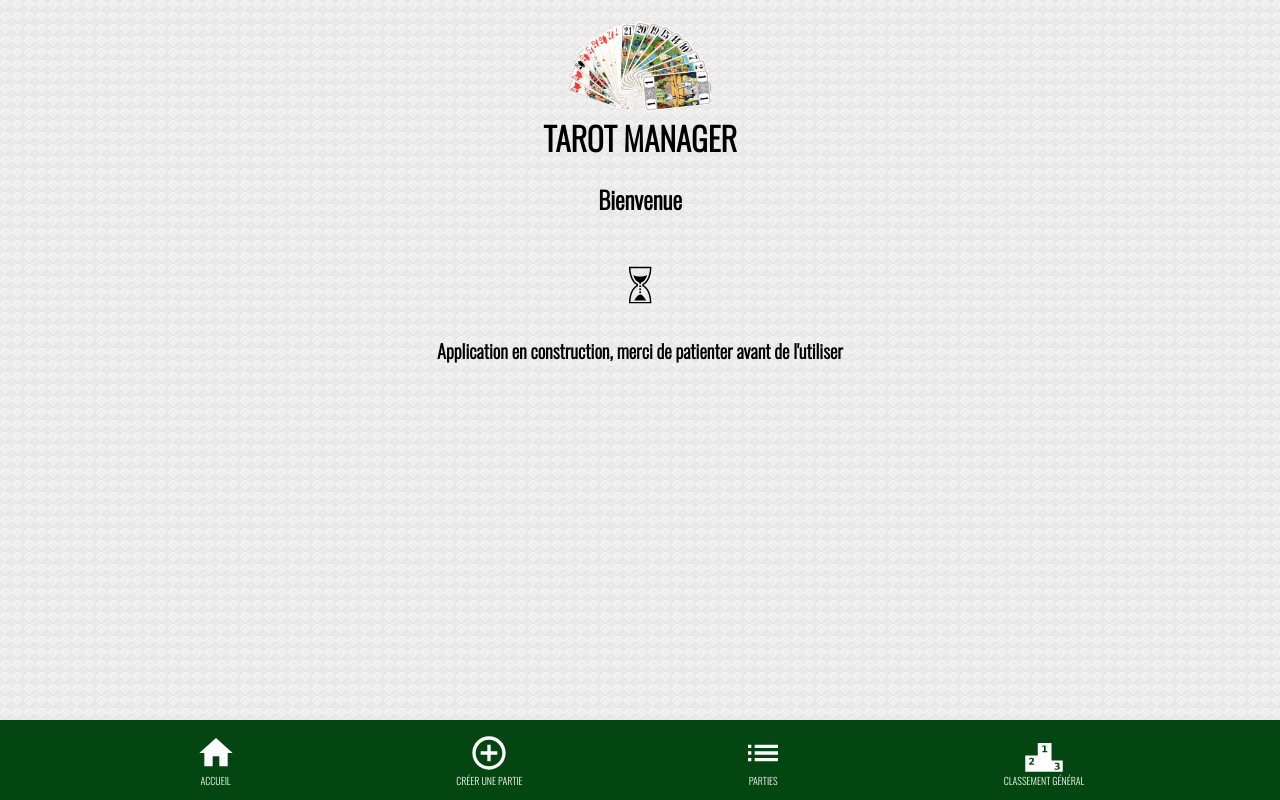
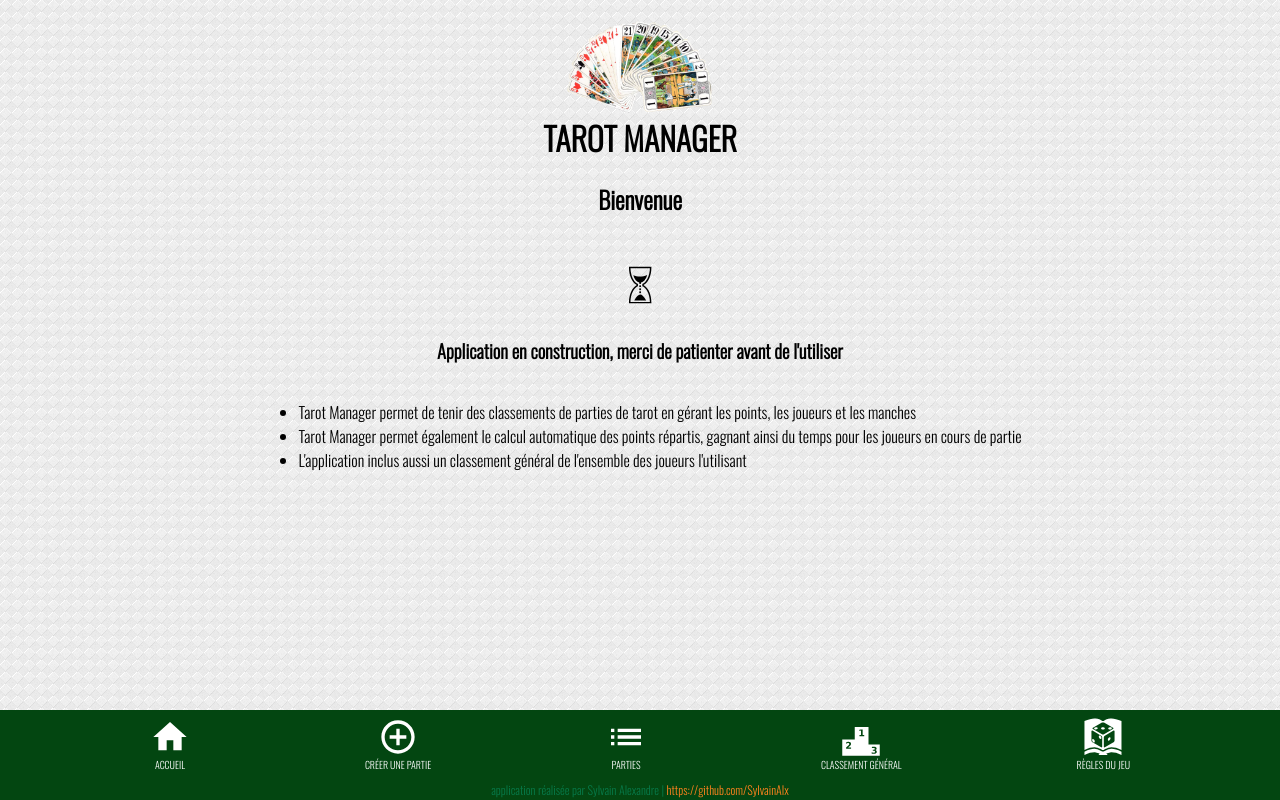
Before and after one commit to SylvainAlx/tarot-manager, a Next.js app: page / in a window 1280 px wide. Built offline with nearby package versions, Linux system fonts and the light colour scheme.

Commit message:
add rules

```diff
--- a/next.config.js
+++ b/next.config.js
@@ -1,6 +1,7 @@
 /** @type {import('next').NextConfig} */
+
 const nextConfig = {
   reactStrictMode: true,
-}
+};
 
-module.exports = nextConfig
+module.exports = nextConfig;
--- a/package.json
+++ b/package.json
@@ -13,6 +13,7 @@
     "mongodb": "^5.6.0",
     "mongoose": "^7.2.2",
     "next": "13.4.4",
+    "next-pwa": "^5.6.0",
     "react": "18.2.0",
     "react-dom": "18.2.0",
     "react-icons": "^4.9.0",
--- a/src/components/Footer.js
+++ b/src/components/Footer.js
@@ -1,9 +1,16 @@
+import Link from "next/link";
 import Nav from "./nav";
 
 const Footer = () => {
   return (
     <footer>
       <Nav />
+      <p>
+        application réalisée par Sylvain Alexandre |{" "}
+        <Link href="https://github.com/SylvainAlx" target="_blanc">
+          https://github.com/SylvainAlx
+        </Link>
+      </p>
     </footer>
   );
 };
--- a/src/components/nav.js
+++ b/src/components/nav.js
@@ -1,6 +1,6 @@
 import Link from "next/link";
 import { MdList, MdHome, MdAddCircleOutline } from "react-icons/md";
-import { GiPodium } from "react-icons/gi";
+import { GiPodium, GiRuleBook } from "react-icons/gi";
 
 const Nav = () => {
   return (
@@ -21,6 +21,14 @@ const Nav = () => {
         <GiPodium className="icon" />
         CLASSEMENT GÉNÉRAL
       </Link>
+      <Link
+        className="navLink"
+        href="https://www.le-tarot.fr/regles-rapides-recapitulatif/"
+        target="_blank"
+      >
+        <GiRuleBook className="icon" />
+        RÈGLES DU JEU
+      </Link>
     </nav>
   );
 };
--- a/src/pages/api/rankings.js
+++ b/src/pages/api/rankings.js
@@ -68,7 +68,6 @@ const rankingAPI = async (req, res) => {
           }
         } else {
           const { _id, players, games } = req.body;
-          console.log(players);
           let ranking = await Ranking.findOne({ _id });
           ranking.players = players;
           ranking.games = games;
--- a/src/pages/index.js
+++ b/src/pages/index.js
@@ -29,6 +29,20 @@ export default function Home() {
         <h3>
           Application en construction, merci de patienter avant de l'utiliser
         </h3>
+        <ul>
+          <li>
+            Tarot Manager permet de tenir des classements de parties de tarot en
+            gérant les points, les joueurs et les manches
+          </li>
+          <li>
+            Tarot Manager permet également le calcul automatique des points
+            répartis, gagnant ainsi du temps pour les joueurs en cours de partie
+          </li>
+          <li>
+            L'application inclus aussi un classement général de l'ensemble des
+            joueurs l'utilisant
+          </li>
+        </ul>
       </main>
       <Footer />
     </>
--- a/src/styles/styles.scss
+++ b/src/styles/styles.scss
@@ -54,16 +54,32 @@ body {
       text-align: center;
     }
   }
-  nav {
-    width: 100%;
-    height: 80px;
+  footer {
     position: fixed;
     bottom: 0;
+    width: 100%;
+    height: 90px;
+    background-color: $color5;
+    display: flex;
+    flex-direction: column;
+    justify-content: space-around;
+    text-align: center;
+    font-size: 12px;
+    p {
+      margin: 0;
+      color: $color1;
+    }
+    a {
+      // margin: 5px;
+      text-decoration: none;
+      color: $color2;
+    }
+    nav {
       display: flex;
       justify-content: space-evenly;
       align-items: center;
       gap: 20px;
-    background-color: $color5;
+
       .navLink {
         padding: 5px;
         display: flex;
@@ -72,11 +88,14 @@ body {
         font-size: 10px;
         color: $color3;
         text-decoration: none;
+        text-align: center;
       }
       .icon {
         font-size: 40px;
       }
     }
+  }
+
   main {
     padding-bottom: 100px;
     height: 100%;
--- a/utils/dbConfig.js
+++ b/utils/dbConfig.js
@@ -3,7 +3,6 @@ import mongoose from "mongoose";
 const connectMongo = async () => {
   try {
     mongoose.connect(process.env.NEXT_PUBLIC_MONGO_URI);
-    console.log("connexion MongoDB réussie");
   } catch (e) {
     console.log(e);
   }
```
Also changed, not shown: 1 other file (tests, documents, lock files or other folders). Lines whose indentation alone changed are shown as unchanged.
